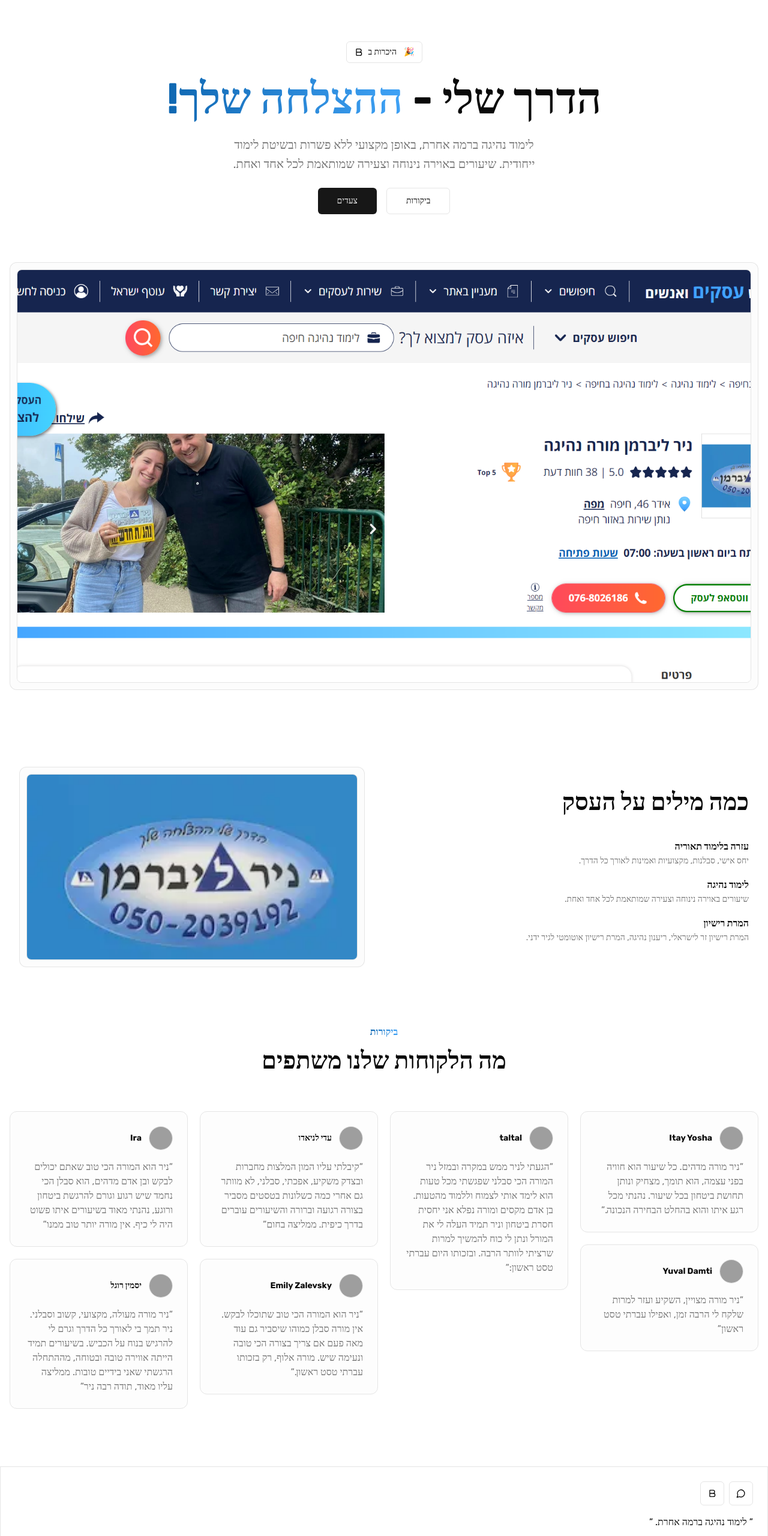
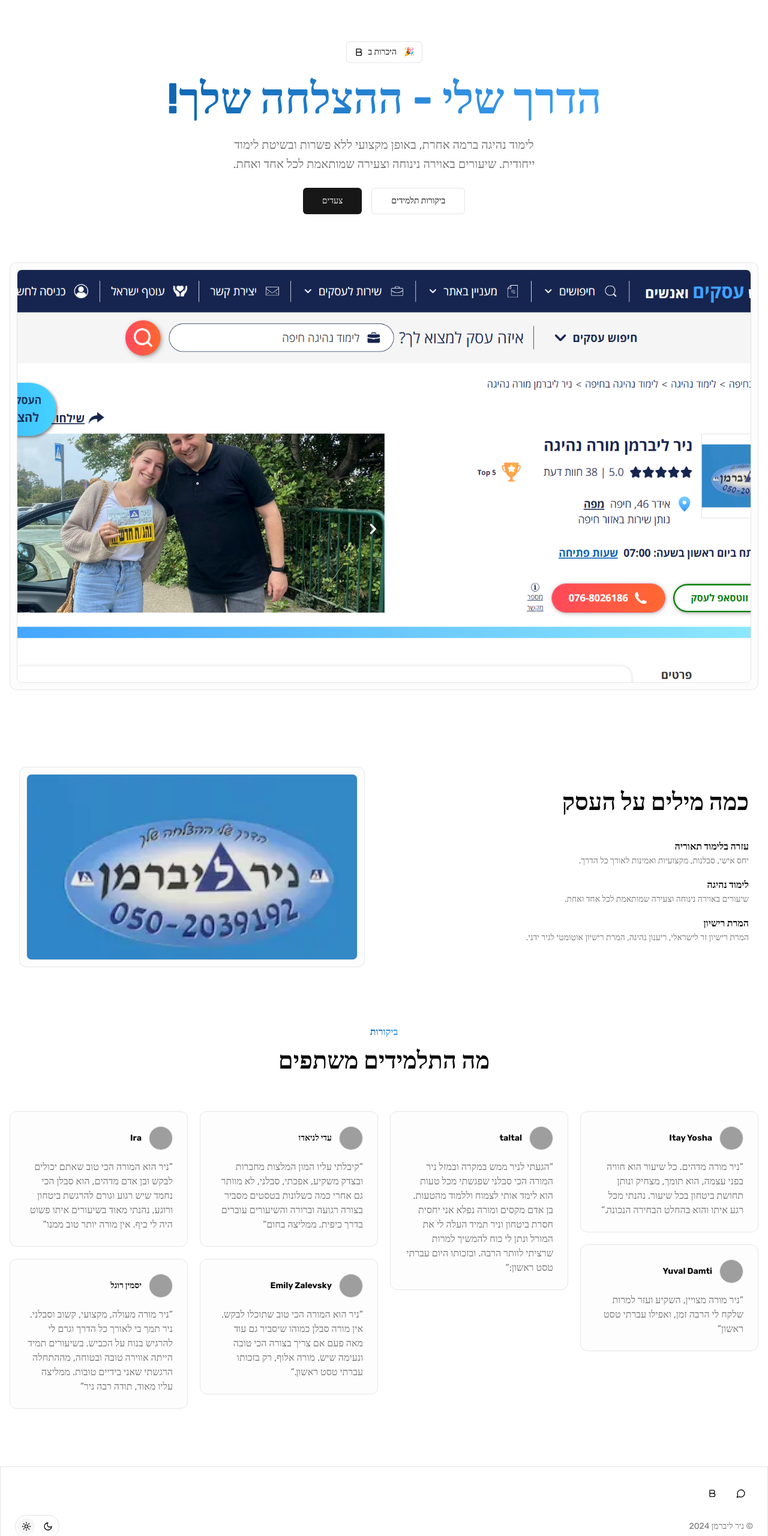
Before and after one commit to table-harmony/nirlibermandrivinginstructor, an Astro site: page / in a window 1280 px wide. Shown: the part 100-2660 px from the top of the page at 60% size. Built offline with nearby package versions, Linux system fonts and the light colour scheme; Astro itself is replaced by a stand-in of ours; grey boxes are pictures that could not be loaded.

Commit message:
client request

```diff
--- a/package.json
+++ b/package.json
@@ -25,7 +25,7 @@
     "lucide-react": "^0.424.0",
     "react": "^18.3.1",
     "react-dom": "^18.3.1",
-    "tailwind-merge": "^2.5.0",
+    "tailwind-merge": "^2.5.2",
     "tailwindcss": "^3.4.9",
     "tailwindcss-animate": "^1.0.7",
     "typescript": "^5.5.4"
--- a/src/components/driving-stepper.tsx
+++ b/src/components/driving-stepper.tsx
@@ -51,7 +51,7 @@
 export function DrivingStepper() {
   return (
     <div className="flex flex-col gap-4">
-      <Stepper orientation="vertical" initialStep={0} steps={steps}>
+      <Stepper orientation="horizontal" initialStep={0} steps={steps}>
         {steps.map((stepProps, index) => {
           return (
             <Step key={index} {...stepProps}>
--- a/src/components/footer.astro
+++ b/src/components/footer.astro
@@ -13,19 +13,18 @@
     <div class="flex flex-col gap-4 text-center">
       <div class="flex gap-2">
         <a target="_blank" rel="noreferrer" href={siteConfig.links.whatsapp}>
-          <Button size="icon" variant="outline">
+          <Button size="icon" variant="ghost">
             <span class="sr-only">whatsapp</span>
             <MessageCircleIcon className="size-4" />
           </Button>
         </a>
         <a target="_blank" rel="noreferrer" href={siteConfig.links.bezeq}>
-          <Button size="icon" variant="outline">
+          <Button size="icon" variant="ghost">
             <span class="sr-only">bezeq</span>
             <BoldIcon className="size-4" />
           </Button>
         </a>
       </div>
-      <q class="text-right"> לימוד נהיגה ברמה אחרת. </q>
       <div class="flex w-full items-center justify-between">
         <p class="text-sm leading-5 text-muted-foreground">
           © ניר ליברמן {new Date().getFullYear()}
--- a/src/components/sections/hero.astro
+++ b/src/components/sections/hero.astro
@@ -19,10 +19,9 @@
       <BoldIcon className="mr-2 size-4" />
     </a>
     <h1
-      class="text-balance text-4xl font-bold sm:text-5xl md:text-6xl lg:text-7xl"
+      class="text-gradient text-balance text-4xl font-bold sm:text-5xl md:text-6xl lg:text-7xl"
     >
-      הדרך שלי -
-      <span class="text-gradient">ההצלחה שלך!</span>
+      הדרך שלי - ההצלחה שלך!
     </h1>
 
     <p
@@ -42,7 +41,7 @@
           }),
         )}
       >
-        ביקורות
+        ביקורות תלמידים
       </a>
       <a href="/get-started" class={buttonVariants({ size: 'lg' })}> צעדים </a>
     </div>
--- a/src/components/sections/testimonials.astro
+++ b/src/components/sections/testimonials.astro
@@ -58,7 +58,7 @@
 
 <section id="testimonials">
   <div class="container flex max-w-7xl flex-col py-24">
-    <HeaderSection label="ביקורות" title="מה הלקוחות שלנו משתפים" />
+    <HeaderSection label="ביקורות" title="מה התלמידים משתפים" />
     <div
       class="column-1 gap-5 space-y-5 md:columns-2 lg:columns-3 xl:columns-4"
     >
--- a/src/pages/get-started.astro
+++ b/src/pages/get-started.astro
@@ -2,8 +2,6 @@
 import MainLayout from '@/layouts/main-layout.astro'
 
 import { DrivingStepper } from '@/components/driving-stepper'
-
-import { Image } from 'astro:assets'
 ---
 
 <MainLayout title="ניר ליברמן - צעדים">
```
Also changed, not shown: pnpm-lock.yaml.
